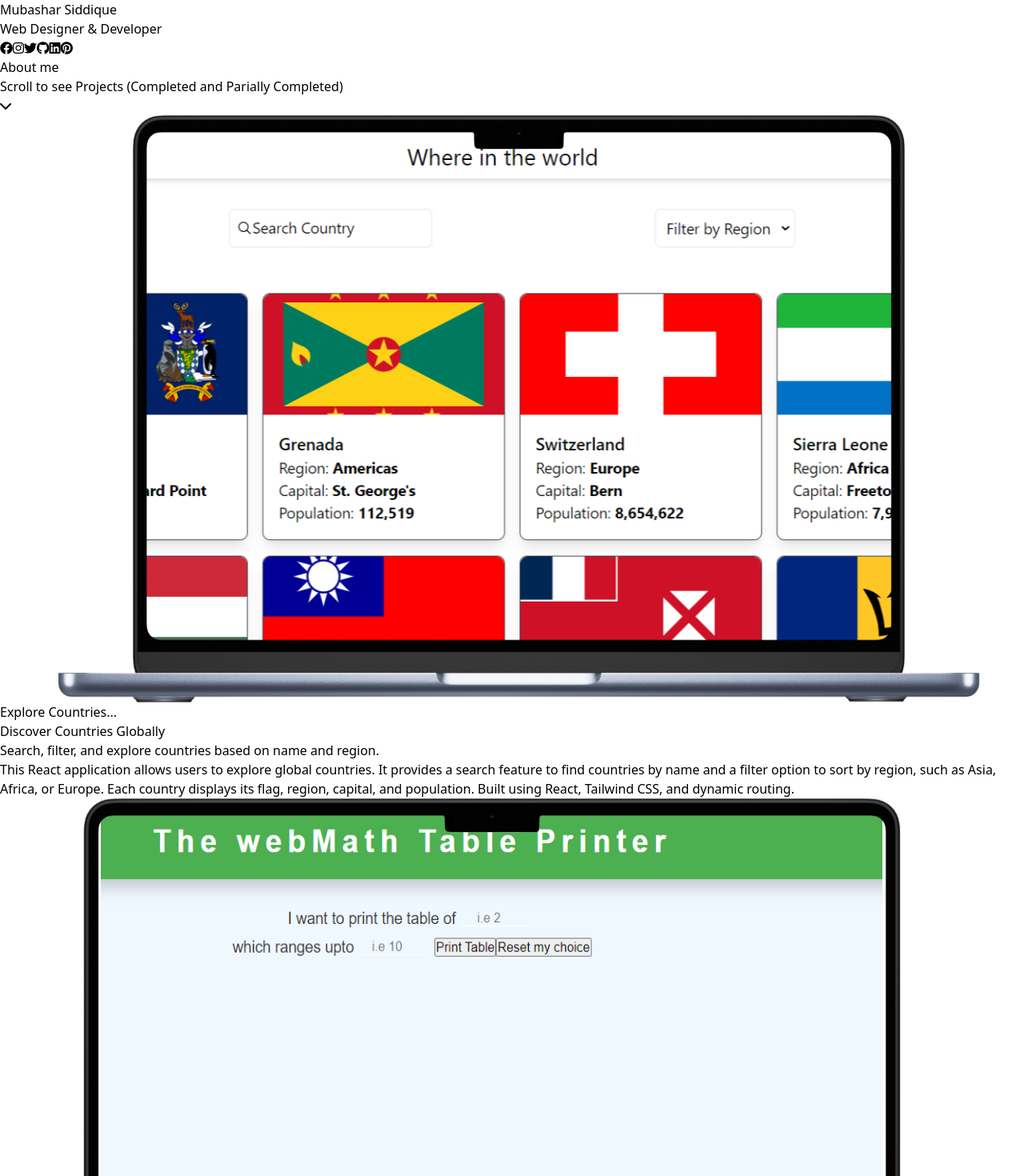
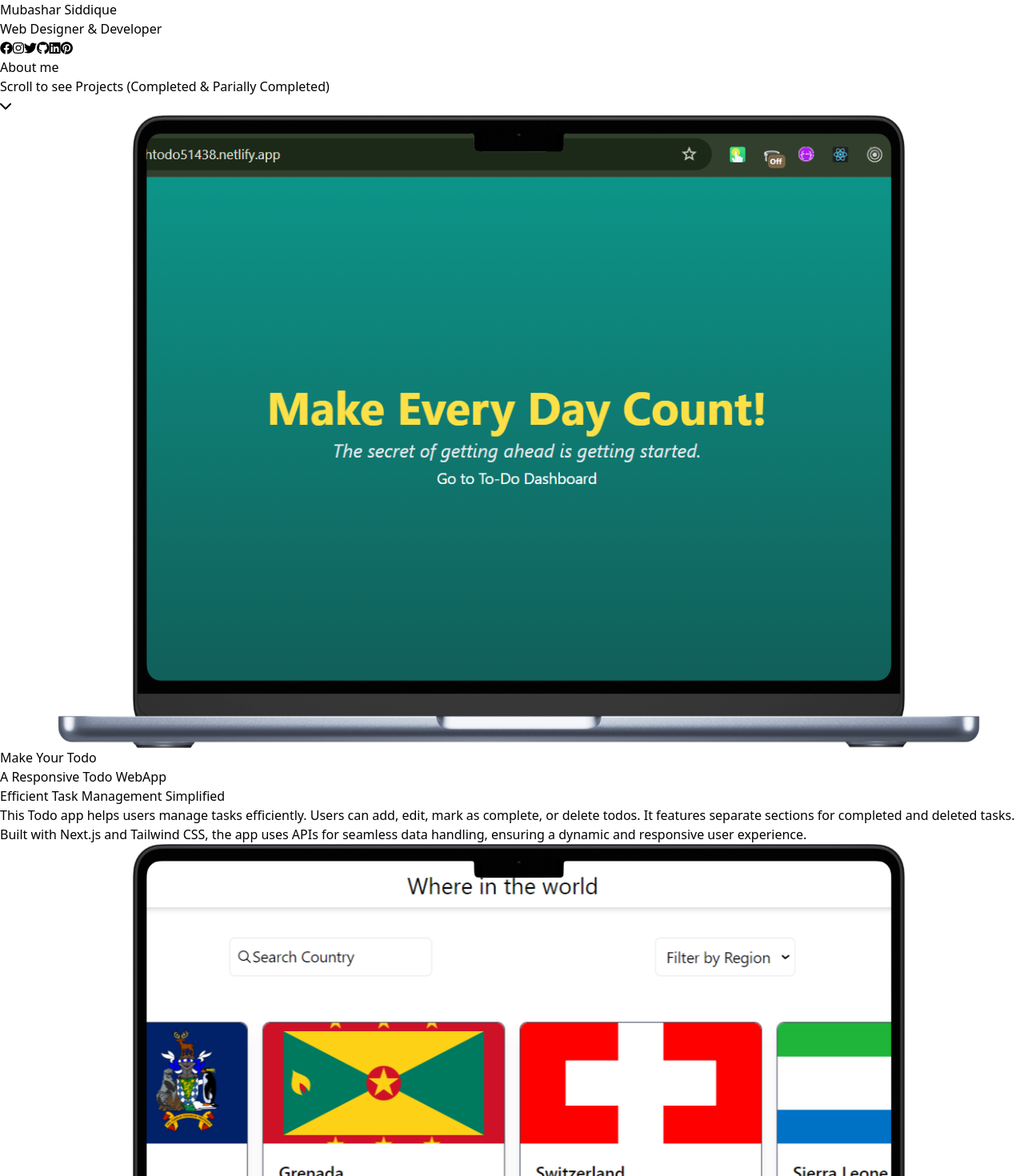
Before and after one commit to mubashar-mizA/updatedPersonalPortfolio, a React (Vite) app: page / in a window 1280 px wide. Shown: the top 1470 px of the page at 80% size. Built offline with nearby package versions, Linux system fonts and the light colour scheme.

Commit message:
Add a new project plus modify ui layout

```diff
--- a/src/components/footer.jsx
+++ b/src/components/footer.jsx
@@ -14,18 +14,25 @@ const Footer = () => {
         {/* Contact Info */}
         <div className="text-center md:text-left">
           <h2 className="text-3xl font-semibold mb-4">Get in Touch</h2>
-          <p className="flex items-center  justify-center md:justify-start mb-2">
-            <i className="fas fa-envelope mr-2 text-blue-500"></i>
-            <a href="mailto:contact@mubasahar.dev" className="hover:text-gray-400">mdmubashar51438@gmail.com</a>
+
+          <p className="flex items-center  justify-left md:justify-start my-4">
+            <i className="fas fa-phone mr-2 text-green-500"></i>
+            <a href="tel:+1234567890" className="hover:text-gray-400">+92 301 0654862</a>
           </p>
-          <p className="flex items-center  justify-left md:justify-start mb-2">
-            <i className="fas fa-phone mr-2 text-green-500"></i>
-            <a href="tel:+1234567890" className="hover:text-gray-400">+92 301 0659929</a>
-          </p>
-          <p className="flex lg:items-center   md:justify-start">
+
+          <p className="flex lg:items-center md:justify-start my-4">
             <i className="fas fa-map-marker-alt mr-2 text-red-500"></i>
             Faisalabad, Punjab Pakistan
           </p>
+
+
+
+          <p className="flex items-center  justify-center md:justify-start my-4">
+            <i className="fas fa-envelope mr-2 text-blue-500"></i>
+            <a href="mailto:contact@mubasahar.dev" className="hover:text-gray-400">	mirzamubashar535@gmail.com</a>
+          </p>
+
+
         </div>
 
         {/* Contact Form */}
--- a/src/components/landing.jsx
+++ b/src/components/landing.jsx
@@ -70,7 +70,7 @@ const Landing = () => {
               <div className='lg:w-1/2 mt-[70px] lg:mt-0 lg:m-5 p-4 lg:p-0'>
                 <h3 className='text-3xl lg:text-4xl '>About me</h3>
                 <p className=' text-sm my-3'>
-                  Lorem ipsum dolor sit amet consectetur adipisicing elit. Sit, beatae! Lorem ipsum dolor sit, amet consectetur adipisicing elit. Voluptas, nesciunt!
+                  I am a web developer with a strong focus on MongoDB, Express.js, React, Node.js, TypeScript, and Tailwind CSS. I specialize in building interactive, responsive web applications, ensuring high performance and user-friendly interfaces. I am committed to continually refining my skills, embracing modern web development practices, and delivering efficient, dynamic solutions that meet users' needs and expectations.
                 </p>
                 <div className='flex flex-wrap gap-2 justify-center m-1 '>
                   {/* Technology Icons */}
@@ -134,7 +134,7 @@ const Landing = () => {
 
         <div className="absolute text-white w-10/12 lg:bottom-7 bottom-10 text-sm lg:hover:no-underline text-center font-thin group">
           <a href="myProjects" className='text-[15px]'>
-            Scroll to see Projects <span className='text-green-300'>(Completed and Parially Completed) </span>
+            Scroll to see Projects <span className='text-green-300'>(Completed & Parially Completed) </span>
           </a>
 
           <div className="opacity-0 group-hover:opacity-100 transition-opacity duration-300 flex justify-center">
--- a/src/components/projects.jsx
+++ b/src/components/projects.jsx
@@ -2,6 +2,61 @@ export default function Projects() {
   return (
     <>
       <div className="max-w-5xl mx-auto ">
+
+        {/* ****************************************************************** */}
+
+        <div className="relative bg-gray-300 lg:flex justify-between
+         items-center flex-row-reverse lg:gap-x-36 gap-y-10 lg:p-0 p-[5px] lg:pt-10 pt-5">
+
+          <div className="w-[2px] bg-white left-1/2 hidden lg:block  absolute top-0 bottom-0"></div>
+
+          <div className="lg:m-4  lg:p-2 p-4 lg:w-1/2  relative bg-transparent  ">
+
+            <div className="relative">
+
+              <div className="hover:cursor-pointer hover:scale-105  transition-all duration-700  ease-in-out group ">
+                <a href="https://mhtodo51438.netlify.app/">
+                  <img src="todoWebApp.svg" alt="alpha" className="" />
+                </a>
+
+                {/* Tooltip */}
+
+                <div className="opacity-0 group-hover:opacity-100 transition-all duration-150 absolute -top-2 left-1/2 transform -translate-x-1/2 -translate-y-full  text-sm rounded-lg hover:text-black">
+                  <a href="https://mhtodo51438.netlify.app/" className="hover:underline">
+                    Make Your Todo
+                  </a>
+                </div>
+              </div>
+
+              <div className="hidden lg:block  w-[1px] h-3/5 absolute bg-black
+                top-0 left-0 rotate-90 -translate-x-[30px] translate-y-[40px] transition-all duration-700">
+                <a href="https://mdexplorecountries.netlify.app/" className="w-[20px] h-[20px] border border-gray-900 bg-gray-500 hover:bg-gray-600 rounded-full
+                 absolute bottom-0 right-0 translate-x-[9px]
+                translate-y-[12px] transition-all duration-700" />
+              </div>
+
+
+            </div>
+
+          </div>
+
+          <div className="lg:m-4 m-5 lg:p-4 p-4 lg:mr-7 lg:w-1/2  border-[#f0f8ff] lg:rounded-bl-[100px] lg:rounded-tr-[100px] hover:rounded-bl-[10px] hover:rounded-tr-[10px] hover:rounded-tl-[10px] hover:rounded-br-[10px] flex items-center  bg-[#0e867c] transition-all ease-in-out duration-1000 hover:cursor-pointer ">
+            <div className="m-3 flex items-center justify-center flex-wrap">
+              <div className="">
+
+                <h1 className="text-xl text-yellow-400 md:p-2 font-bold font-serif">A Responsive Todo WebApp</h1>
+                <h6 className="text-gray-50 text-sm font-serif md:p-2">Efficient Task Management Simplified</h6>
+                <p className="md:p-6 text-gray-100">
+                  This Todo app helps users manage tasks efficiently. Users can add, edit, mark as complete, or delete todos. It features separate sections for completed and deleted tasks. Built with Next.js and Tailwind CSS, the app uses APIs for seamless data handling, ensuring a dynamic and responsive user experience.
+                </p>
+
+              </div>
+            </div>
+          </div>
+
+
+        </div>
+
 
         {/* ****************************************************************** */}
 
@@ -44,9 +99,9 @@ export default function Projects() {
             <div className="m-3 flex items-center justify-center flex-wrap">
               <div className="">
 
-                <h1 className="text-xl text-gray-800 font-bold font-serif">Discover Countries Globally</h1>
-                <h6 className="text-gray-400 text-sm font-serif">Search, filter, and explore countries based on name and region.</h6>
-                <p className="lg:text-center text-left">
+                <h1 className="text-xl text-gray-800 font-bold font-serif md:p-2">Discover Countries Globally</h1>
+                <h6 className="text-gray-400 text-sm font-serif md:p-2">Search, filter, and explore countries based on name and region.</h6>
+                <p className="md:p-6">
                   This React application allows users to explore global countries. It provides a search feature to find countries by name and a filter option to sort by region, such as Asia, Africa, or Europe. Each country displays its flag, region, capital, and population. Built using React, Tailwind CSS, and dynamic routing.
                 </p>
 
@@ -103,9 +158,9 @@ export default function Projects() {
             <div className="m-3 flex items-center justify-center flex-wrap">
               <div className="">
 
-                <h1 className="text-xl text-gray-800 font-bold font-serif">Print Math Tables Instantly</h1>
-                <h6 className="text-gray-400 text-sm font-serif">A web app that generates and prints multiplication tables easily.</h6>
-                <p className="lg:text-center text-left">
+                <h1 className="text-xl text-gray-800 font-bold font-serif md:p-2">Print Math Tables Instantly</h1>
+                <h6 className="text-gray-400 text-sm font-serif md:p-2">A web app that generates and prints multiplication tables easily.</h6>
+                <p className="md:p-6">
                   This project uses HTML, CSS, and JavaScript to dynamically generate tables based on user input. It features an intuitive interface, pop-ups, responsive design, and supports customized table printing with limitless rows. Ionicons are used for iconography.
                 </p>
 
@@ -122,7 +177,7 @@ export default function Projects() {
 
           <div className="w-[2px] bg-white left-1/2 hidden lg:block  absolute top-0 bottom-0"></div>
 
-          <div className="lg:m-4  lg:p-2 p-4 lg:w-1/2  relative bg-transparent  ">
+          <div className="lg:m-4 lg:p-2 p-4 lg:w-1/2  relative bg-transparent  ">
 
             <div className="relative">
 
@@ -158,9 +213,9 @@ export default function Projects() {
             <div className="m-3 flex items-center justify-center flex-wrap">
               <div className="">
 
-                <h1 className="text-xl text-gray-800 font-bold font-serif">Generate Secure Passwords Instantly</h1>
-                <h6 className="text-gray-400 text-sm font-serif">A tool to generate customizable, strong passwords with optional numbers and characters.</h6>
-                <p className="lg:text-center text-left">
+                <h1 className="text-xl text-gray-800 font-bold font-serif md:p-2">Generate Secure Passwords Instantly</h1>
+                <h6 className="text-gray-400 text-sm font-serif md:p-2">A tool to generate customizable, strong passwords with optional numbers and characters.</h6>
+                <p className="md:p-6">
                   This project is built using React and Tailwind CSS to create an interactive password generator. Users can specify password length and include numbers or special characters. It dynamically updates the password strength and provides an easy copy-to-clipboard feature for convenience.
                 </p>
 
@@ -213,9 +268,9 @@ export default function Projects() {
             <div className="m-3 flex items-center justify-center flex-wrap">
               <div className="">
 
-                <h1 className="text-xl text-blue-800 font-bold font-serif">Simple and Effective Calculator</h1>
-                <h6 className="text-gray-400 text-sm font-serif">Perform basic mathematical calculations with an intuitive interface.</h6>
-                <p className="lg:text-center text-left">
+                <h1 className="text-xl text-blue-800 font-bold font-serif md:p-2">Simple and Effective Calculator</h1>
+                <h6 className="text-gray-400 text-sm font-serif md:p-2">Perform basic mathematical calculations with an intuitive interface.</h6>
+                <p className="md:p-6">
                   This React and Tailwind CSS-based calculator allows users to perform operations such as addition, subtraction, multiplication, and division. It includes a history feature to track previous calculations and an info section for usage instructions. The calculator is designed with simplicity and usability in mind.
                 </p>
 
@@ -226,10 +281,6 @@ export default function Projects() {
         </div>
 
 
-
-
-
-
       </div>
     </>
   )
```
Also changed, not shown: public/todoWebApp.svg (added).
